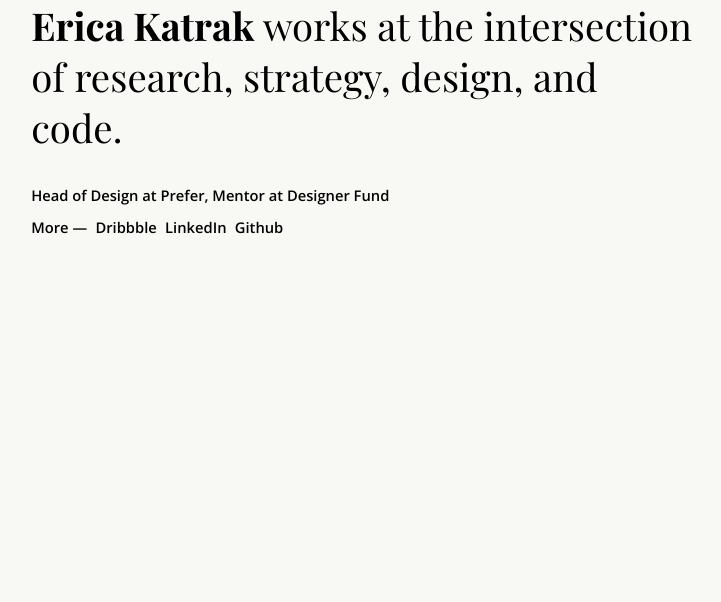
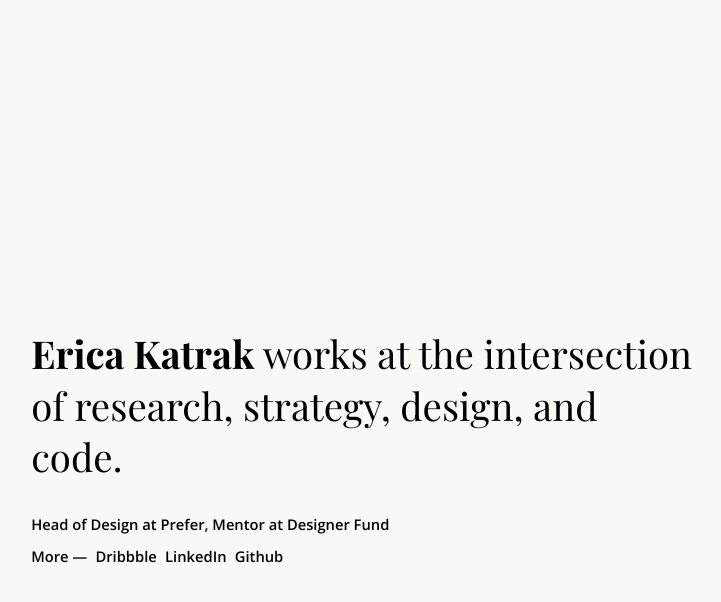
Before and after one commit to ericakatrak/ericakatrak.github.io, a Jekyll site: the page built from new.html, in a window 1280 px wide. Shown: the top 602 px of the page, without its empty margins (276-997 px from the left). Built offline with Jekyll 4.4.1, drawn with Linux system fonts in a browser that asks for light colours; nearby versions of some CDN libraries.

Commit message:
layout experiment

```diff
--- a/css/new.css
+++ b/css/new.css
@@ -34,18 +34,17 @@ body {
 }
 
 section.intro {
-	display: flex;
-	flex-direction: column;
-	position: relative;
+	height: 100vh;
+	display:flex;
+  flex-direction:column;
+  justify-content:center;
 	max-width: 52vw;
-	height: 100vh;
 	margin: 0 auto;
 }
 
 section.shots {
 	display: flex;
 	flex-direction: column;
-	position: relative;
 	max-width: 90vw;
 	margin: 0 auto;
 }
```
